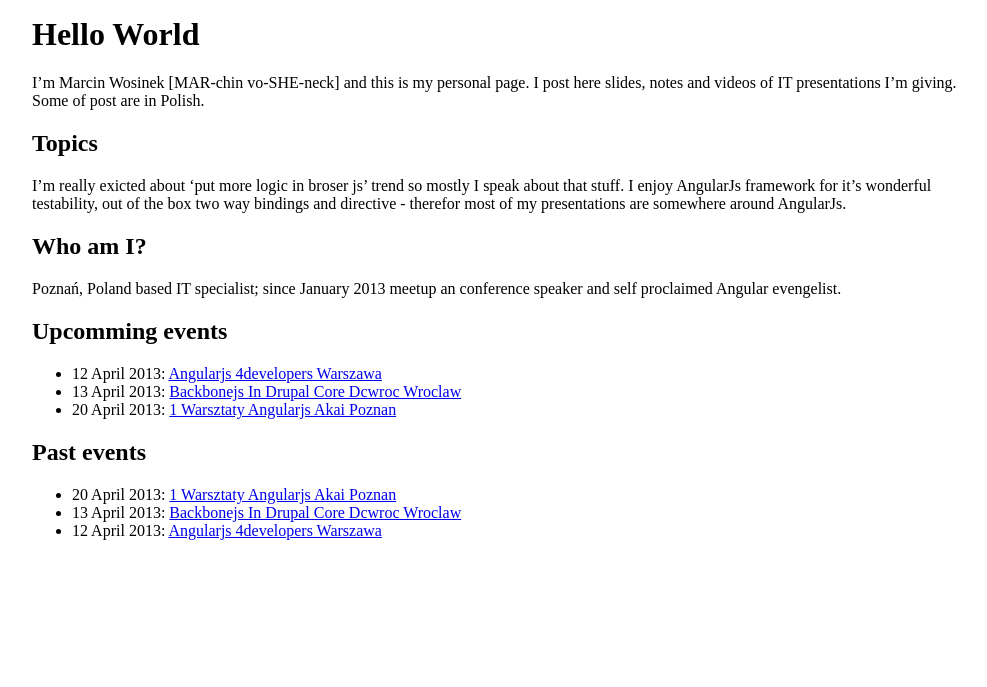
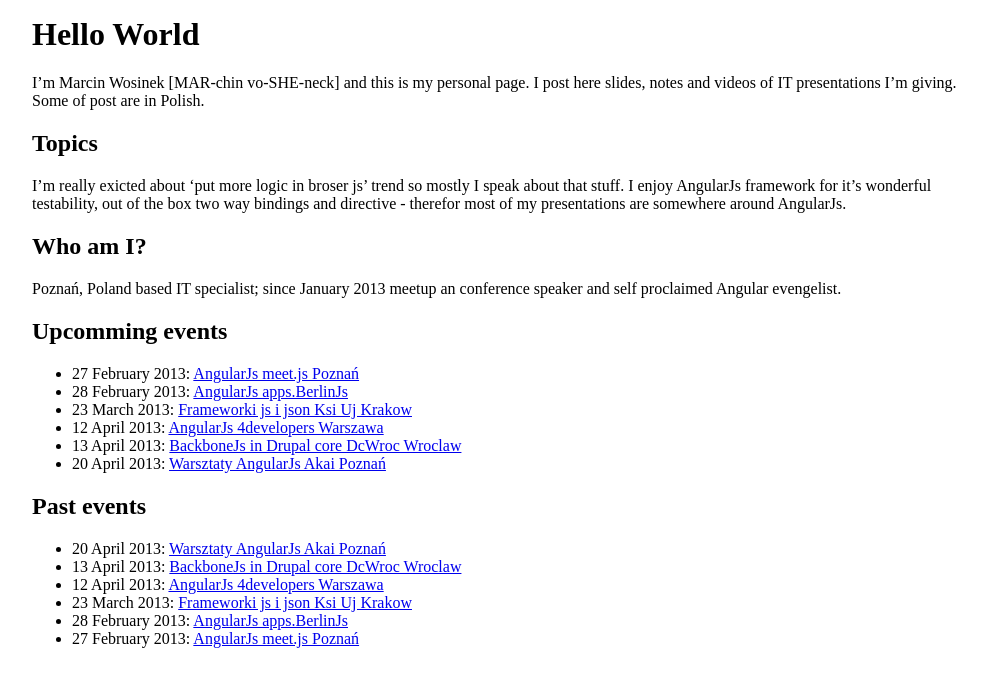
Before and after one commit to marcin-wosinek/blog, a Jekyll site: the page built from index.md, in a window 1280 px wide. Shown: the top 687 px of the page, without its empty margins (128-1115 px from the left). Built offline with Jekyll 4.4.1, drawn with Linux system fonts in a browser that asks for light colours.

Commit message:
Add past events & fix titles

```diff
--- /dev/null
+++ b/_posts/2013-02-27-AngularJs-meet.js-Poznan.md
@@ -0,0 +1,7 @@
+---
+layout: default
+category: prezentacja
+title: AngularJs meet.js Poznań
+tags: [AngularJs, MeetJs, Poznań]
+---
+Lorem ipsum
--- /dev/null
+++ b/_posts/2013-02-28-AngularJs-apps.BerlinJs.md
@@ -0,0 +1,7 @@
+---
+layout: default
+category: presentation
+title: AngularJs apps.BerlinJs
+tags: [AngularJs, BerlinJs, Berlin]
+---
+Lorem ipsum
--- /dev/null
+++ b/_posts/2013-03-23-Frameworki-js-i-json-Ksi-Uj-Krakow.md
@@ -0,0 +1,7 @@
+---
+layout: default
+category: prezentacja
+title: Frameworki js i json Ksi Uj Krakow
+tags: [AngularJs, KSI UJ, Kraków]
+---
+Lorem ipsum
--- a/_posts/2013-04-12-AngularJs-4developers-Warszawa.md
+++ b/_posts/2013-04-12-AngularJs-4developers-Warszawa.md
@@ -1,7 +1,8 @@
 ---
 layout: default
-category : prezentacja
-tags : [AngularJs, 4developers, Warszawa]
+category: prezentacja
+title: AngularJs 4developers Warszawa
+tags: [AngularJs, 4developers, Warszawa]
 ---
 # AngularJs
 ## Kim jestem?
--- a/_posts/2013-04-20-1-Warsztaty-AngularJs-Akai-Poznan.md
+++ b/_posts/2013-04-20-1-Warsztaty-AngularJs-Akai-Poznan.md
@@ -1,6 +1,7 @@
 ---
 layout: default
 category: warsztaty
+title: Warsztaty AngularJs Akai Poznań
 tags: [AngularJs, Akai, Poznań]
 ---
 # 1 Warsztaty AngularJs
```
Also changed, not shown: _posts/2013-04-13-BackboneJs-in-Drupal-core-DcWroc-Wroclaw.md (renamed from _posts/2013-04-13-BackboneJs-in-Drupal-core-Dcwroc-Wroclaw.md, +3 -2 lines).
